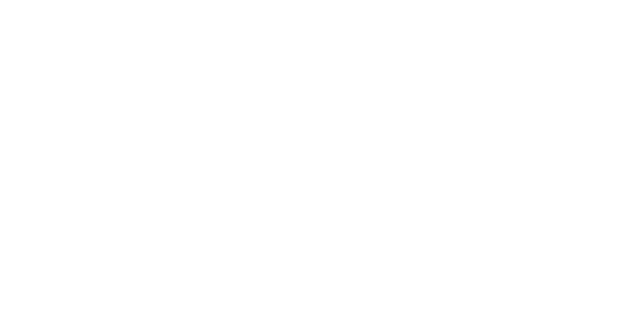
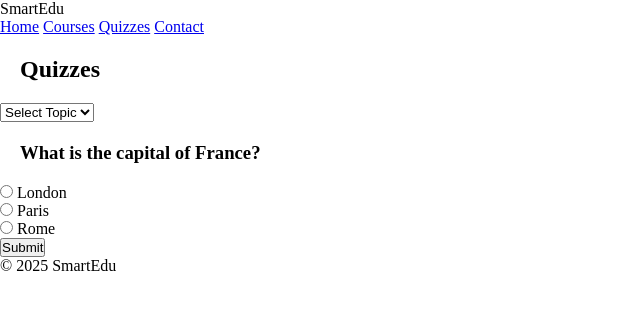
Before and after one commit to adamisalive/SmartEdu, a plain HTML site: page quizzes.html in a window 1280 px wide. Shown: the whole page, without its empty margins (0-640 px from the left). Drawn offline with Linux system fonts and the light colour scheme.

Commit message:
remaining script created and inserted in html files

```diff
--- a/contact.html
+++ b/contact.html
@@ -34,7 +34,7 @@ Email: info@smartedu.com</p>
   width="100%" height="250" style="border:0;"></iframe>
 
 <footer>© 2025 SmartEdu</footer>
-<script src="home.js"></script>
+<script src="contact.js"></script>
 
 </body>
 </html>
--- a/quizzes.html
+++ b/quizzes.html
@@ -0,0 +1,41 @@
+<!DOCTYPE html>
+<html>
+<head>
+  <meta charset="UTF-8">
+  <title>SmartEdu - Quizzes</title>
+  <link rel="stylesheet" href="home.css">
+</head>
+<body>
+
+<nav>
+  <div class="logo">SmartEdu</div>
+  <div>
+    <a href="index.html">Home</a>
+    <a href="courses.html">Courses</a>
+    <a href="quizzes.html">Quizzes</a>
+    <a href="contact.html">Contact</a>
+  </div>
+</nav>
+
+<h2 style="padding:20px;">Quizzes</h2>
+<form>
+  <select>
+    <option>Select Topic</option>
+    <option>Physics</option>
+    <option>Chemistry</option>
+  </select>
+</form>
+
+<h3 style="padding:20px;">What is the capital of France?</h3>
+<form>
+  <label><input type="radio" name="q1"> London</label><br>
+  <label><input type="radio" name="q1"> Paris</label><br>
+  <label><input type="radio" name="q1"> Rome</label><br>
+  <button type="submit">Submit</button>
+</form>
+
+<footer>© 2025 SmartEdu</footer>
+<script src="quizzes.js"></script>
+
+</body>
+</html>
```
Also changed, not shown: courses.html (+1 -1 lines).
